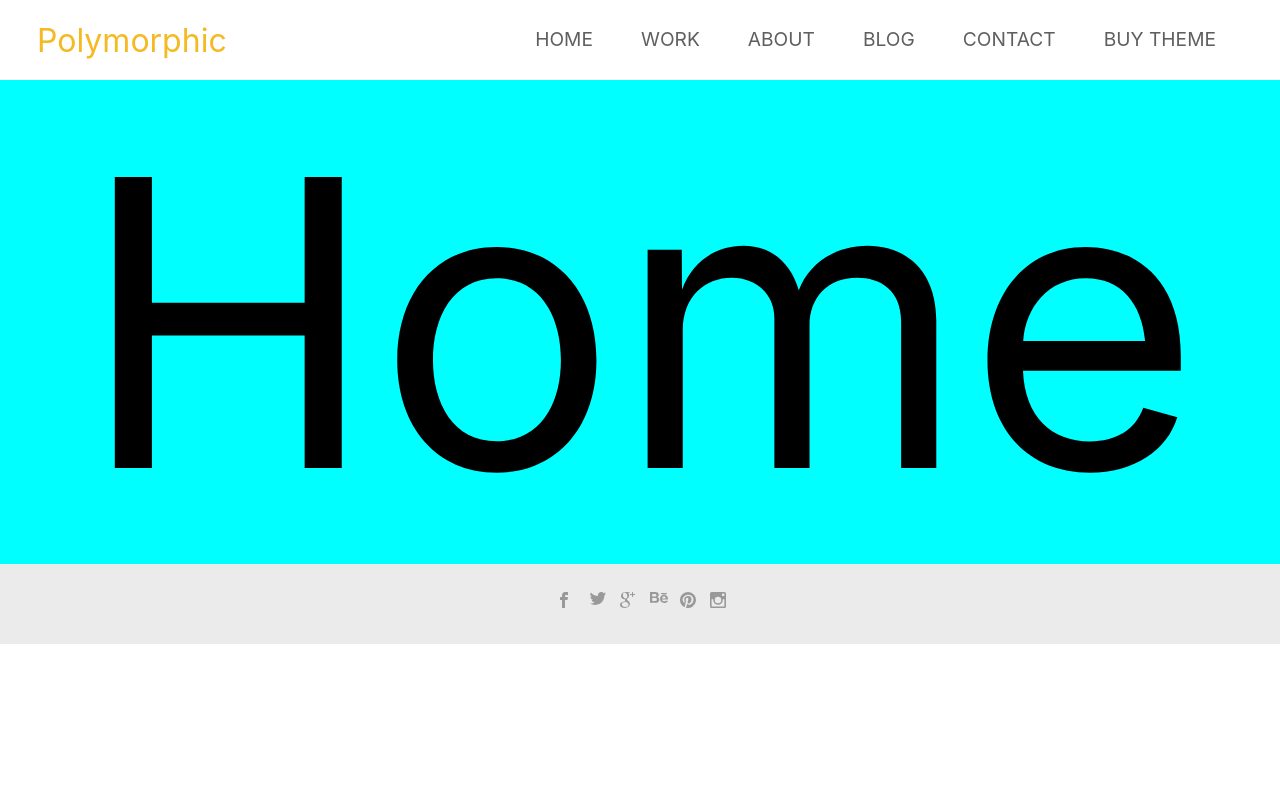
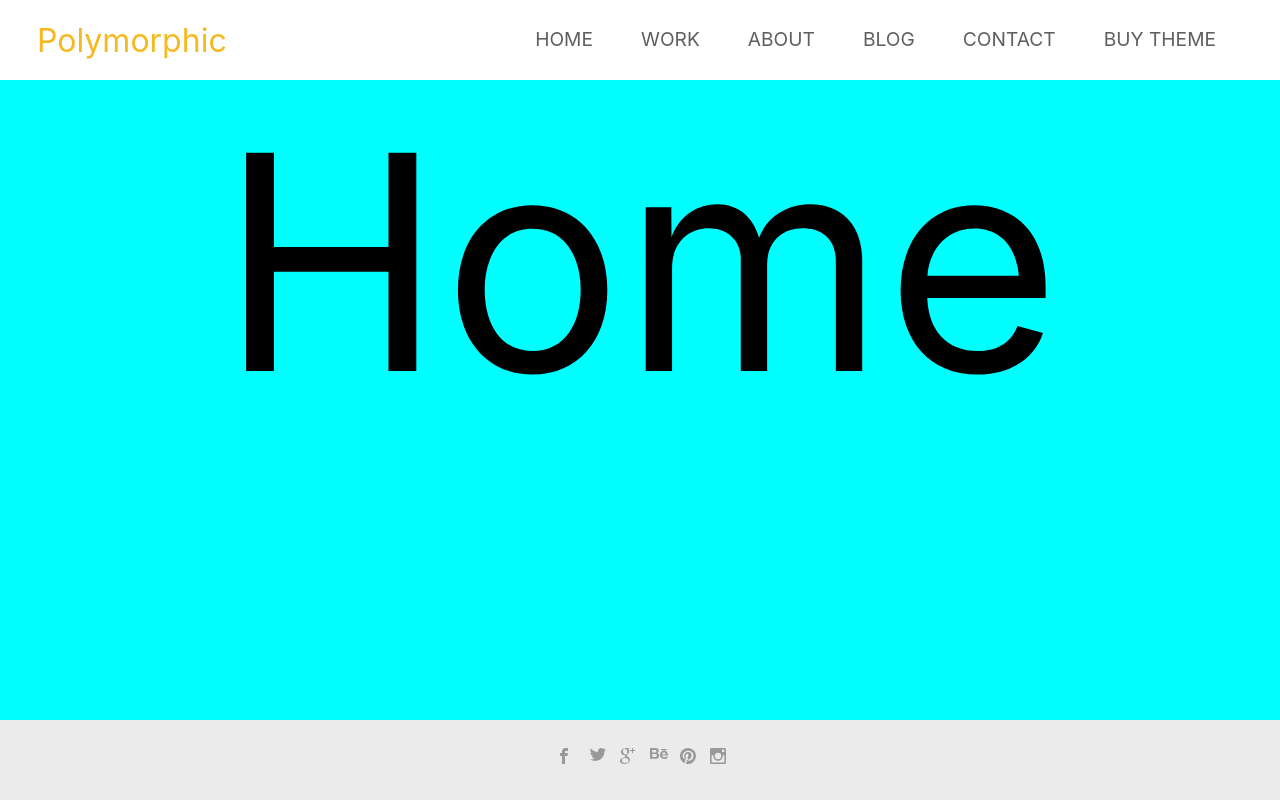
Before and after one commit to EduardManukyan/polymorphic_test, a React (Create React App) app: page / in a window 1280 px wide. Built offline with nearby package versions, Linux system fonts and the light colour scheme.

Commit message:
change style footer

```diff
--- a/src/Components/Cards/cardContainer.js
+++ b/src/Components/Cards/cardContainer.js
@@ -34,7 +34,7 @@ function CardContainer() {
                     />
                 </Grid>
             ))
-        };
+        }
         </Grid>
     );
 };
--- a/src/Components/Navigation/style.scss
+++ b/src/Components/Navigation/style.scss
@@ -1,5 +1,6 @@
 .containers{
 text-align: center;
-  font-size: 400px;
+  font-size: 300px;
   background-color: aqua;
+  min-height: calc(100vh - 160px)
 }
```
